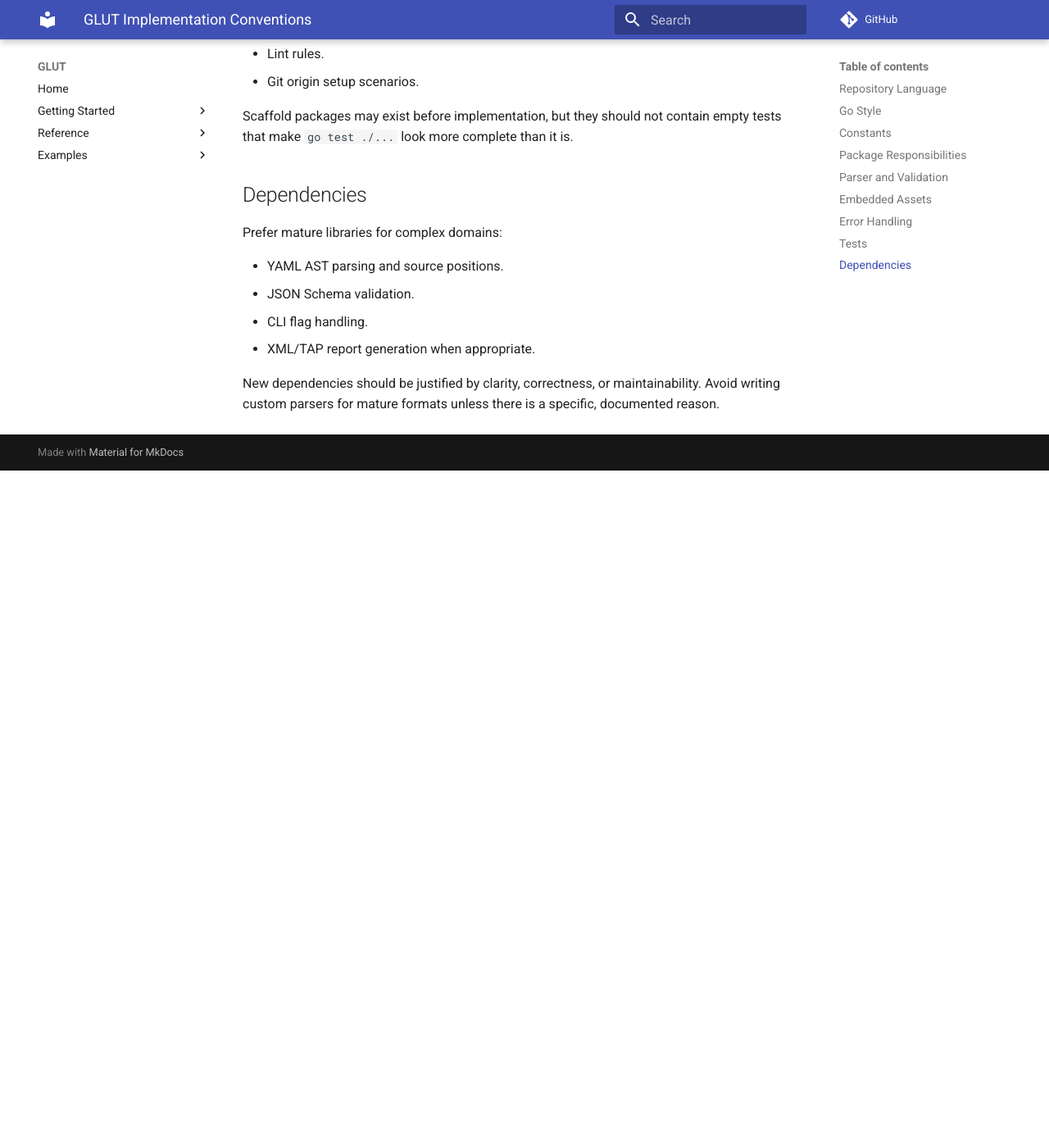
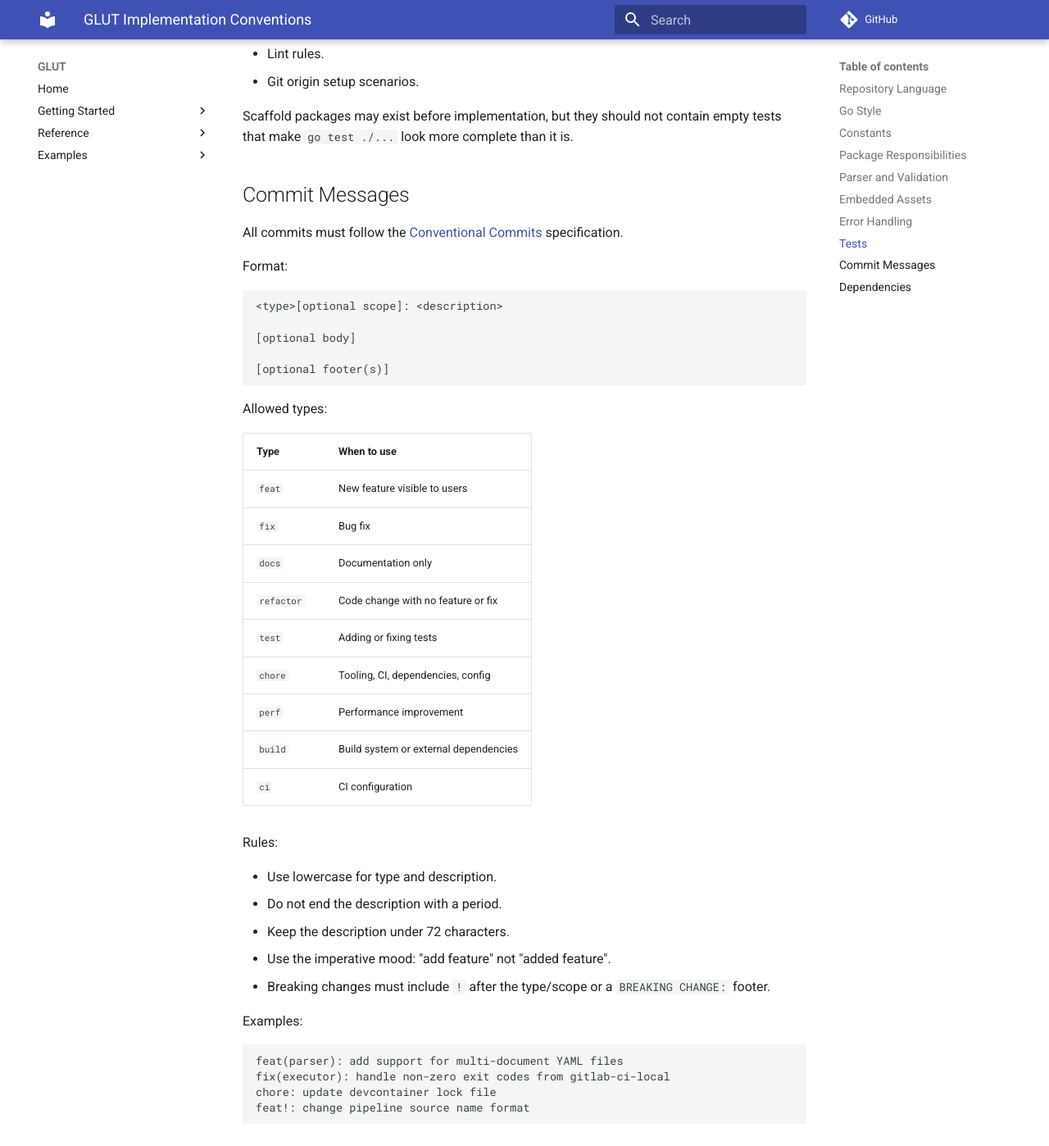
Before and after one commit to pandasoft-zz/glut, an MkDocs documentation site: the page built from docs/conventions.md, in a window 1280 px wide and 1400 px high, scrolled down 3049 px. Shown: the whole window at 82% size. Built offline with MkDocs 1.6.1 and Material for MkDocs 9.7.7, drawn with Linux system fonts in a browser that asks for light colours; comment, search, counter and statistics services are not loaded; before the commit the page ends 3623 px from its top, so only the background shows below that.

Commit message:
docs: require conventional commits for all future commits
Add the Conventional Commits specification to docs/conventions.md,
AGENTS.md, and CLAUDE.md so that all AI agents and human contributors
follow the same commit message format from the first release onward.

````diff
--- a/docs/conventions.md
+++ b/docs/conventions.md
@@ -114,6 +114,51 @@ Use table-driven tests for:
 Scaffold packages may exist before implementation, but they should not contain
 empty tests that make `go test ./...` look more complete than it is.
 
+## Commit Messages
+
+All commits must follow the [Conventional Commits](https://www.conventionalcommits.org/en/v1.0.0/) specification.
+
+Format:
+
+```
+<type>[optional scope]: <description>
+
+[optional body]
+
+[optional footer(s)]
+```
+
+Allowed types:
+
+| Type | When to use |
+|------|-------------|
+| `feat` | New feature visible to users |
+| `fix` | Bug fix |
+| `docs` | Documentation only |
+| `refactor` | Code change with no feature or fix |
+| `test` | Adding or fixing tests |
+| `chore` | Tooling, CI, dependencies, config |
+| `perf` | Performance improvement |
+| `build` | Build system or external dependencies |
+| `ci` | CI configuration |
+
+Rules:
+
+- Use lowercase for type and description.
+- Do not end the description with a period.
+- Keep the description under 72 characters.
+- Use the imperative mood: "add feature" not "added feature".
+- Breaking changes must include `!` after the type/scope or a `BREAKING CHANGE:` footer.
+
+Examples:
+
+```
+feat(parser): add support for multi-document YAML files
+fix(executor): handle non-zero exit codes from gitlab-ci-local
+chore: update devcontainer lock file
+feat!: change pipeline source name format
+```
+
 ## Dependencies
 
 Prefer mature libraries for complex domains:
````
Also changed, not shown: AGENTS.md (+13 -0 lines), CLAUDE.md (+9 -0 lines).
